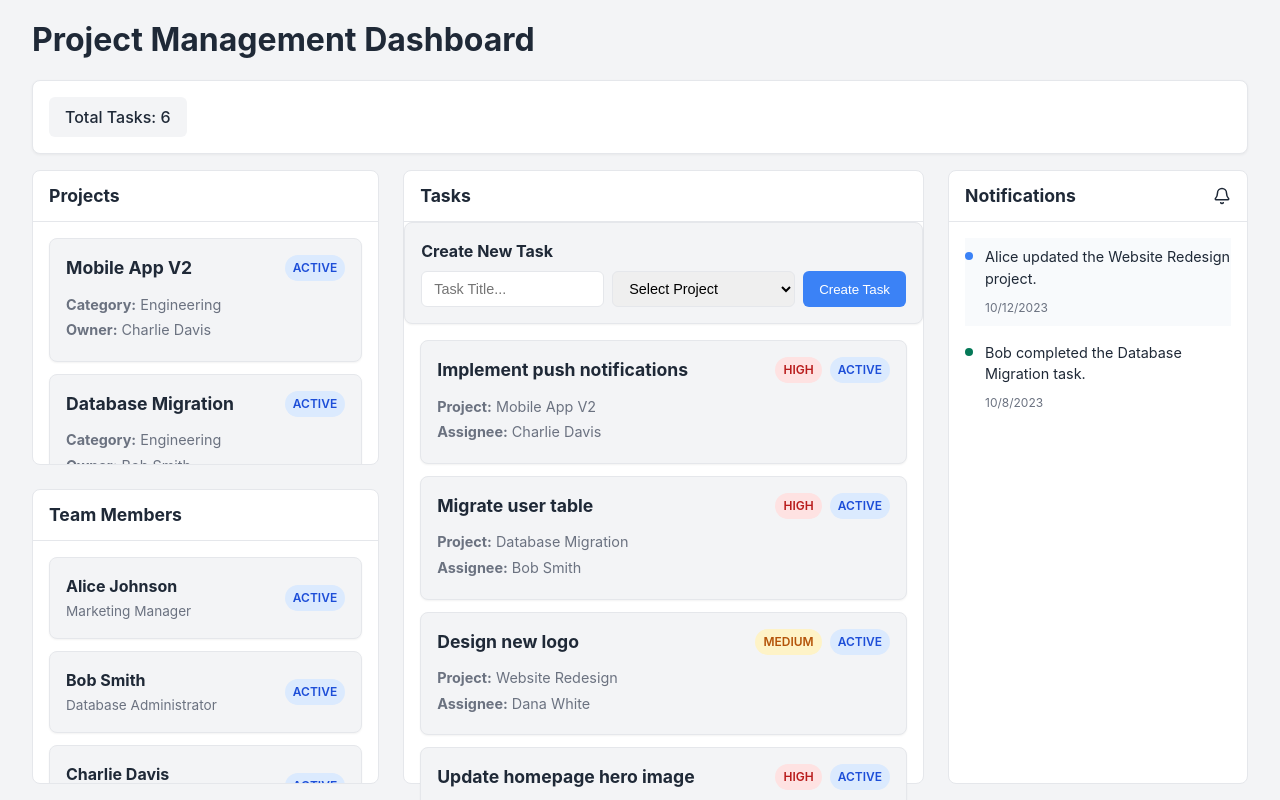
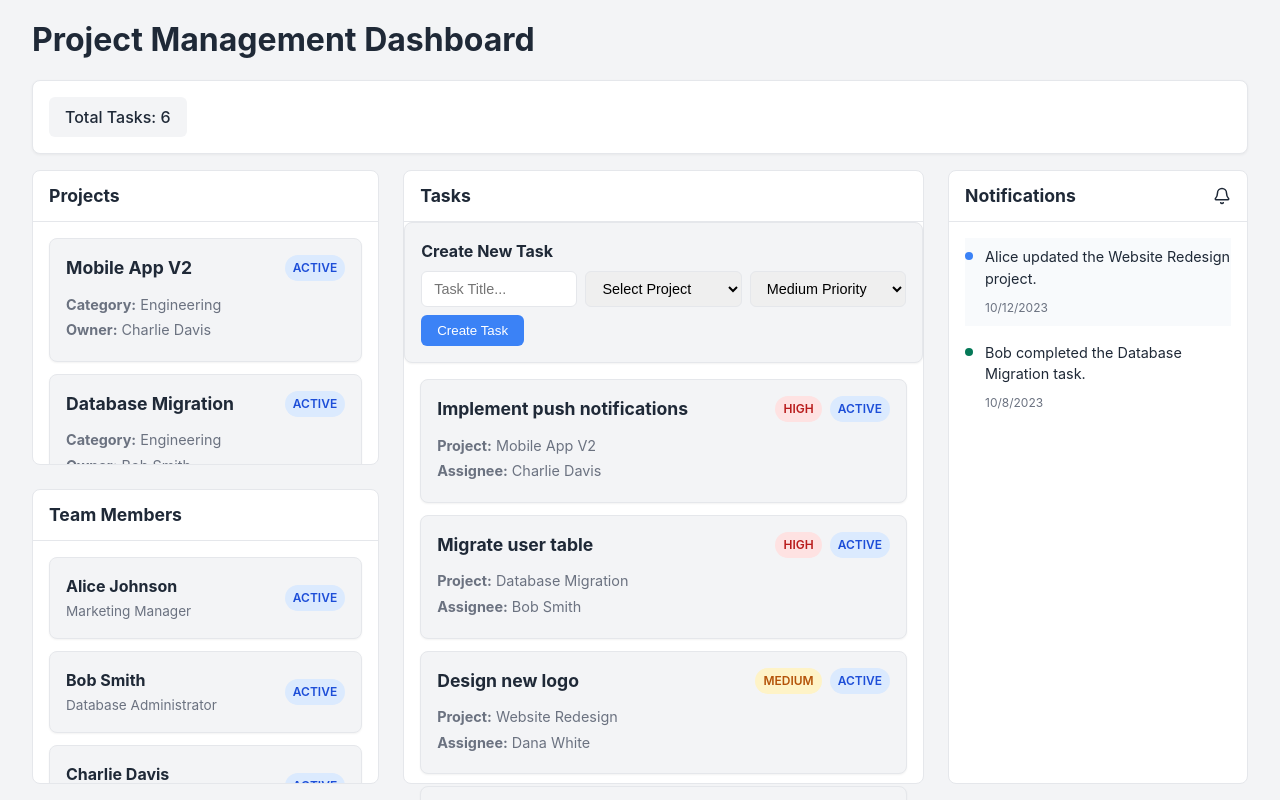
Before and after one commit to sameershaik787/labpractical, a React app: page / in a window 1280 px wide. Shown: the top 800 px of the page. Built offline with nearby package versions, Linux system fonts and the light colour scheme; the HTML template or start-up script is replaced by a standard one.

Commit message:
feat(ui): add priority selection to task creation form and display priority badge on tasks

```diff
--- a/src/components/TaskList.jsx
+++ b/src/components/TaskList.jsx
@@ -3,17 +3,19 @@ import React, { useState } from 'react';
 function TaskList({ tasks, onCreateTask, projects, users }) {
     const [newTaskTitle, setNewTaskTitle] = useState('');
     const [newTaskProjectId, setNewTaskProjectId] = useState('');
+    const [newTaskPriority, setNewTaskPriority] = useState('Medium');
 
     const handleSubmit = (e) => {
         e.preventDefault();
         onCreateTask({
             title: newTaskTitle,
             projectId: newTaskProjectId,
-            priority: "Medium", // Default
+            priority: newTaskPriority,
             status: "Active"
         });
-
-        // TODO: Dev D might want to reset the form here
+        setNewTaskTitle('');
+        setNewTaskProjectId('');
+        setNewTaskPriority('Medium');
     };
 
     return (
@@ -26,6 +28,7 @@ function TaskList({ tasks, onCreateTask, projects, users }) {
                         placeholder="Task Title..."
                         value={newTaskTitle}
                         onChange={(e) => setNewTaskTitle(e.target.value)}
+                        required
                     />
                     <select
                         value={newTaskProjectId}
@@ -35,6 +38,14 @@ function TaskList({ tasks, onCreateTask, projects, users }) {
                         {projects.map(p => (
                             <option key={p.id} value={p.id}>{p.name}</option>
                         ))}
+                    </select>
+                    <select
+                        value={newTaskPriority}
+                        onChange={(e) => setNewTaskPriority(e.target.value)}
+                    >
+                        <option value="Low">Low Priority</option>
+                        <option value="Medium">Medium Priority</option>
+                        <option value="High">High Priority</option>
                     </select>
                     <button type="submit" className="btn-primary">Create Task</button>
                 </form>
```
